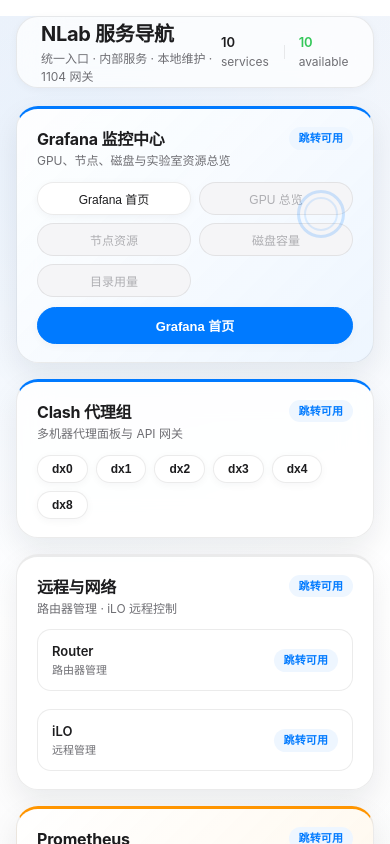
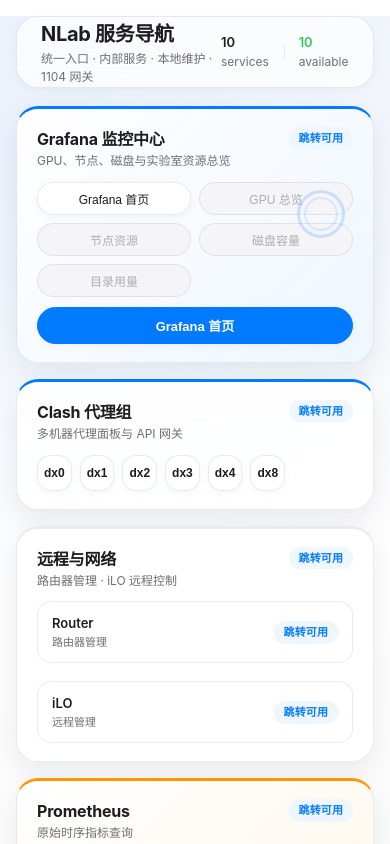
Before and after one commit to calmplay/nlab-nav-home, a website built with Vite: page index.html in a window 390 px wide. Built offline with nearby package versions, Linux system fonts and the light colour scheme.

Commit message:
style: improve machine button flex layout
- Clash 6 按钮: flex nowrap + flex:1 弹性等宽，桌面一行展示
- Syncthing 5 按钮: 同上
- max-width:72px 防止按钮过宽
- 900px 以下退化为 wrap

```diff
--- a/src/presentation/styles/components.css
+++ b/src/presentation/styles/components.css
@@ -186,12 +186,18 @@
 
 .machine-group {
   display: flex;
-  flex-wrap: wrap;
+  flex-wrap: nowrap;
   gap: 8px;
+  align-items: center;
+  width: 100%;
 }
 
 .machine-btn {
-  padding: 6px 14px;
+  flex: 1 1 0;
+  min-width: 0;
+  max-width: 72px;
+  height: 36px;
+  padding: 0 6px;
   font-size: 12px;
   font-weight: 600;
   border: 1px solid var(--gray-border);
@@ -201,6 +207,10 @@
   cursor: pointer;
   transition: all 0.15s ease;
   box-shadow: var(--shadow-sm);
+  text-align: center;
+  overflow: hidden;
+  text-overflow: ellipsis;
+  white-space: nowrap;
 }
 
 .machine-btn:hover {
@@ -208,6 +218,16 @@
   border-color: rgba(0, 122, 255, 0.25);
   color: var(--blue);
   transform: translateY(-1px);
+}
+
+@media (max-width: 900px) {
+  .machine-group {
+    flex-wrap: wrap;
+  }
+  .machine-btn {
+    flex: 0 0 auto;
+    max-width: none;
+  }
 }
 
 /* ═══════════════════ Stack (Remote) ═══════════════════ */
```
